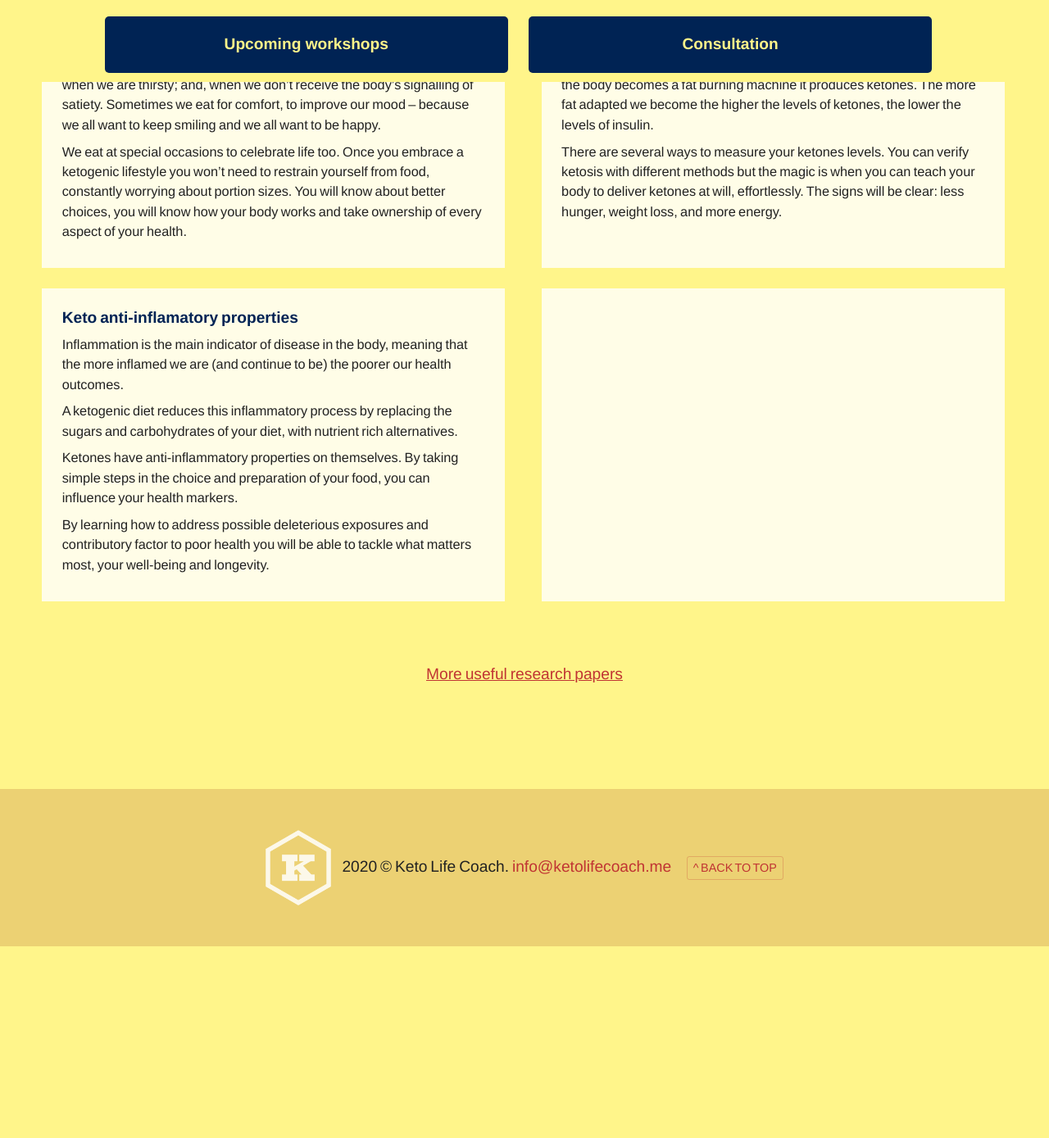
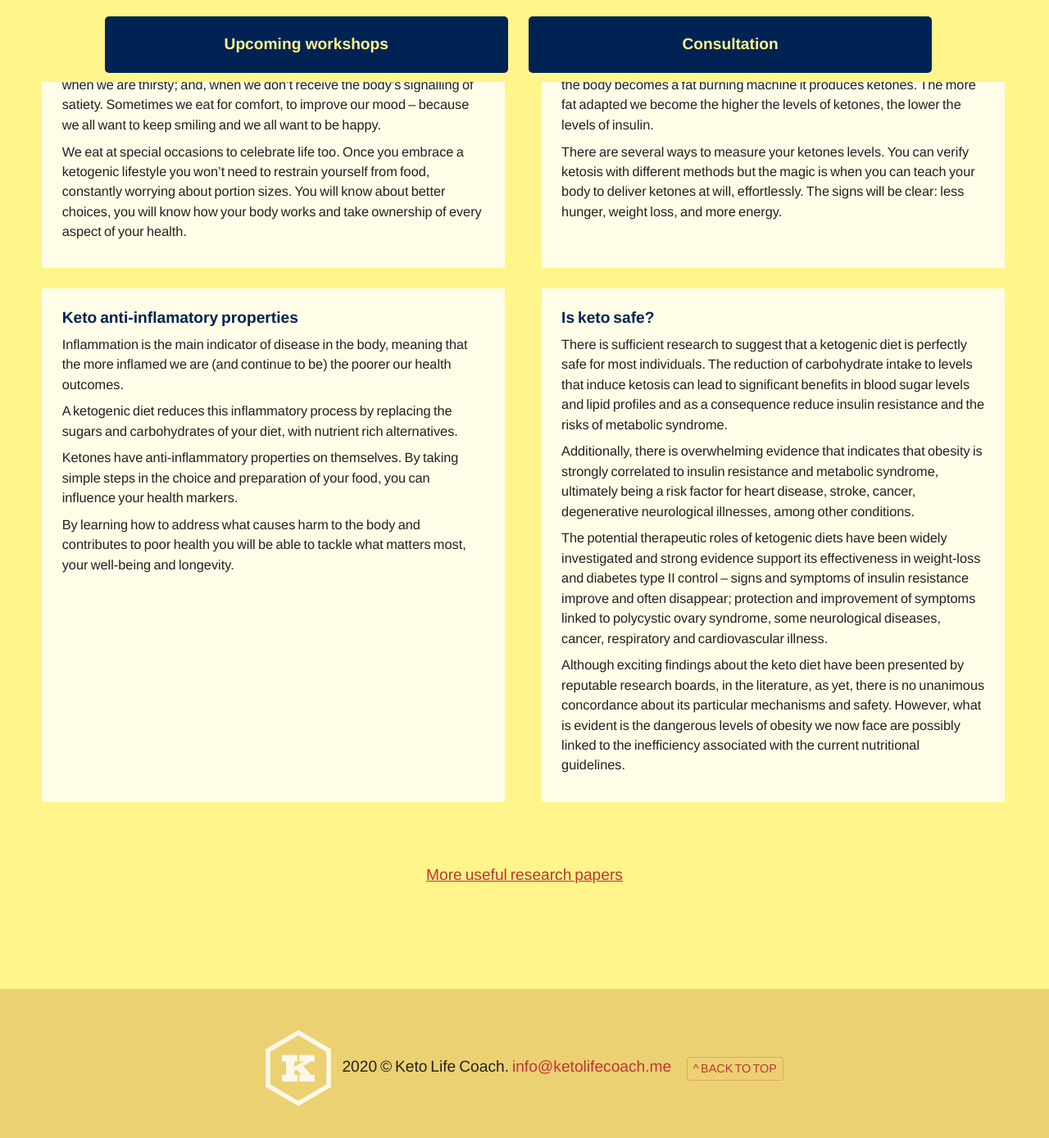
Before and after one commit to martincf/ketolifecoach, a Jekyll site: the page built from index.md, in a window 1280 px wide and 1400 px high, scrolled down 4987 px. Shown: the top 1389 px of the window at 82% size. Built offline with Jekyll 4.4.1, drawn with Linux system fonts in a browser that asks for light colours; some web fonts are replaced; before the commit the page ends 6142 px from its top, so only the background shows below that.

Commit message:
Additional 'fact'

```diff
--- a/_data/facts.yml
+++ b/_data/facts.yml
@@ -22,7 +22,14 @@
 
     Ketones have anti-inflammatory properties on themselves. By taking simple steps in the choice and preparation of your food, you can influence your health markers.
 
-    By learning how to address possible deleterious exposures and contributory factor to poor health you will be able to tackle what matters most, your well-being and longevity.
+    By learning how to address what causes harm to the body and contributes to poor health you will be able to tackle what matters most, your well-being and longevity.
 
-- title:
+- title: Is keto safe?
   text: |
+    There is sufficient research to suggest that a ketogenic diet is perfectly safe for most individuals. The reduction of carbohydrate intake to levels that induce ketosis can lead to significant benefits in blood sugar levels and lipid profiles and as a consequence reduce insulin resistance and the risks of metabolic syndrome.
+
+    Additionally, there is overwhelming evidence that indicates that obesity is strongly correlated to insulin resistance and metabolic syndrome, ultimately being a risk factor for heart disease, stroke, cancer, degenerative neurological illnesses, among other conditions.
+
+    The potential therapeutic roles of ketogenic diets have been widely investigated and strong evidence support its effectiveness in weight-loss and diabetes type II control – signs and symptoms of insulin resistance improve and often disappear; protection and improvement of symptoms linked to polycystic ovary syndrome, some neurological diseases, cancer, respiratory and cardiovascular illness.
+
+    Although exciting findings about the keto diet have been presented by reputable research boards, in the literature, as yet, there is no unanimous concordance about its particular mechanisms and safety. However, what is evident is the dangerous levels of obesity we now face are possibly linked to the inefficiency associated with the current nutritional guidelines.
```
Also changed, not shown: 2 other files.
